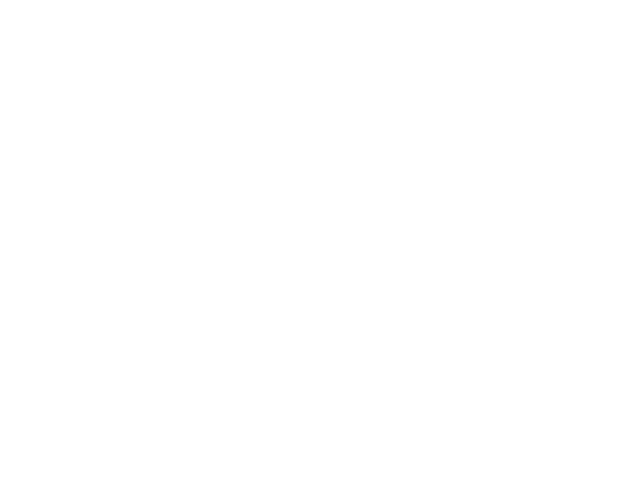
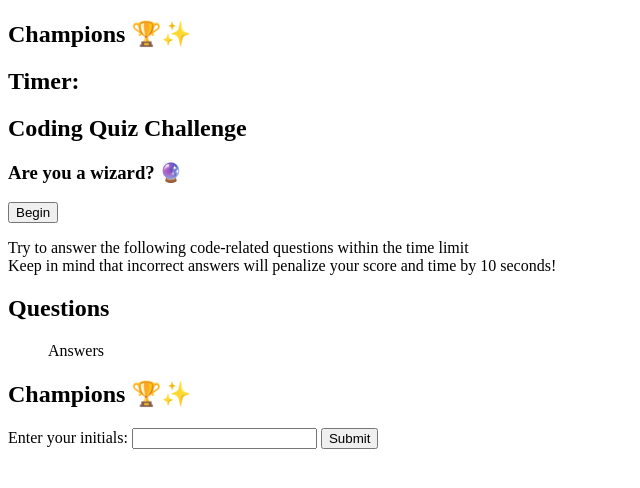
Before and after one commit to bennettem/code-wiz-quiz, a plain HTML site: page index.html in a window 1280 px wide. Shown: the whole page, without its empty margins (0-640 px from the left). Drawn offline with Linux system fonts and the light colour scheme.

Commit message:
outline of html

```diff
--- a/index.html
+++ b/index.html
@@ -6,5 +6,45 @@
     <meta name="viewport" content="width=device-width, initial-scale=1.0" />
     <title>Coding Quiz Challenge</title>
   </head>
-  <body></body>
+  <body>
+    <!--champion score and timer-->
+    <section>
+      <h1>Champions 🏆✨</h1>
+      <h1>Timer:</h1>
+    </section>
+    <!--quiz container with start button-->
+    <section>
+      <div>
+        <h2>Coding Quiz Challenge</h2>
+        <h3>Are you a wizard? 🔮</h3>
+      </div>
+      <div>
+        <button>Begin</button>
+      </div>
+      <div>
+        <p>
+          Try to answer the following code-related questions within the time
+          limit <br />
+          Keep in mind that incorrect answers will penalize your score and time
+          by 10 seconds!
+        </p>
+      </div>
+    </section>
+    <!--container for questions-->
+    <div>
+      <h2>Questions</h2>
+      <ul>
+        Answers
+      </ul>
+    </div>
+    <!--container for high scores-->
+    <section>
+      <h2>Champions 🏆✨</h2>
+      <div>
+        <label>Enter your initials: </label>
+        <input type="text" id="intials" name="initials" />
+        <button>Submit</button>
+      </div>
+    </section>
+  </body>
 </html>
```
